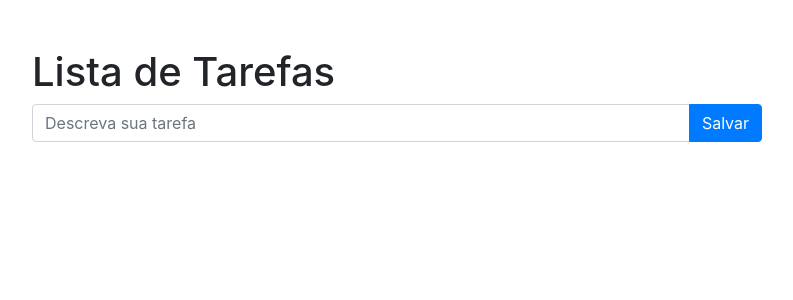
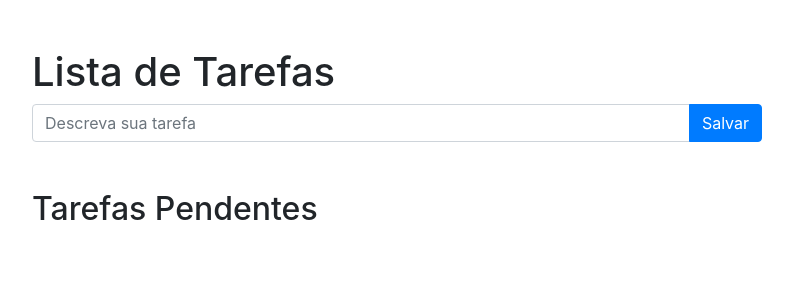
Before and after one commit to pythonprobr/django-pro, a Django app: page /tarefas/ in a window 1280 px wide. Shown: the top 300 px of the page, without its empty margins (243-1036 px from the left). Run offline with Django 3.2, Linux system fonts and the light colour scheme; data that the repository does not hold is empty; some libraries are stand-ins or nearby versions.

Commit message:
Implementada lista de tarefas pendentes
close #4

```diff
--- a/webdev/tarefas/templates/tarefas/home.html
+++ b/webdev/tarefas/templates/tarefas/home.html
@@ -2,8 +2,8 @@
 <html lang="en">
 <head>
     <meta charset="UTF-8">
-    <title>Lista de Taregas</title>
-    <link rel="stylesheet" href="https://stackpath.bootstrapcdn.com/bootstrap/4.5.0/css/bootstrap.min.css"
+    <title>Lista de Tarefas</title>
+    <link rel="stylesheet" href="//stackpath.bootstrapcdn.com/bootstrap/4.5.0/css/bootstrap.min.css"
           integrity="sha384-9aIt2nRpC12Uk9gS9baDl411NQApFmC26EwAOH8WgZl5MYYxFfc+NcPb1dKGj7Sk" crossorigin="anonymous">
 </head>
 <body>
@@ -19,12 +19,28 @@
                            aria-label="Descreva sua tarefa" aria-describedby="button-addon2" name="nome">
 
                     <div class="input-group-append">
-                        <button type="submit" class="btn btn-primary"  id="button-addon2">Salvar</button>
+                        <button type="submit" class="btn btn-primary" id="button-addon2">Salvar</button>
                     </div>
 
                 </div>
-                <small  class="form-text text-muted">{{ form.nome.errors }}</small>
+                <small class="form-text text-muted">{{ form.nome.errors }}</small>
             </form>
+
+            <h2 class="mt-5">Tarefas Pendentes</h2>
+
+            {% for tarefa in tarefas_pendentes %}
+                <form>
+                    <div class="input-group mb-3">
+                        <div class="input-group-prepend">
+                            <div class="input-group-text">
+                                <input type="checkbox" aria-label="Checkbox para tarefa">
+                            </div>
+                        </div>
+                        <input type="text" class="form-control" aria-label="Text input para tarefa" value="{{ tarefa.nome }}">
+                    </div>
+                </form>
+
+            {% endfor %}
 
         </div>
     </div>
--- a/webdev/tarefas/views.py
+++ b/webdev/tarefas/views.py
@@ -5,6 +5,7 @@ from django.shortcuts import render
 from django.urls import reverse
 
 from webdev.tarefas.forms import TarefaNovaForm
+from webdev.tarefas.models import Tarefa
 
 
 def home(request):
@@ -14,6 +15,8 @@ def home(request):
             form.save()
             return HttpResponseRedirect(reverse('tarefas:home'))
         else:
-            return render(request, 'tarefas/home.html', {'form': form}, status=400)
-
-    return render(request, 'tarefas/home.html')
+            tarefas_pendentes = Tarefa.objects.filter(feita=False).all()
+            return render(request, 'tarefas/home.html', {'form': form, 'tarefas_pendentes': tarefas_pendentes},
+                          status=400)
+    tarefas_pendentes = Tarefa.objects.filter(feita=False).all()
+    return render(request, 'tarefas/home.html', {'tarefas_pendentes': tarefas_pendentes})
```
Also changed, not shown: webdev/tarefas/tests/test_tarefas_get.py (+25 -1 lines).
